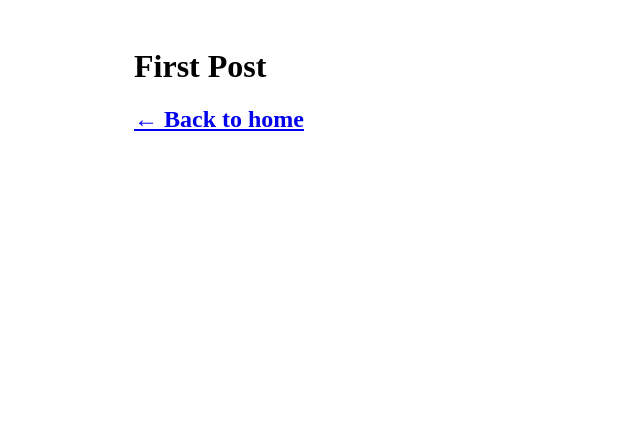
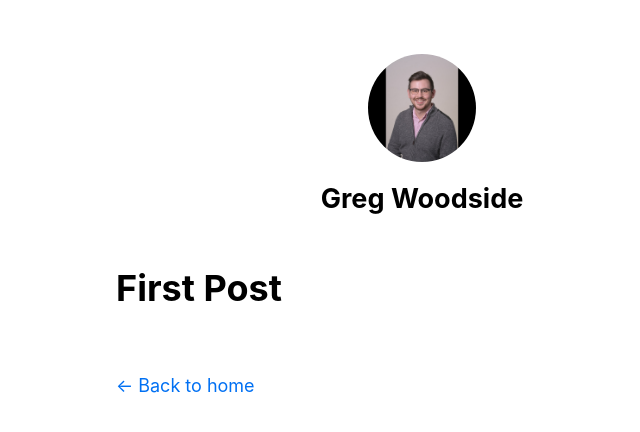
Before and after one commit to gergwoodside/nextjs-blog, a Next.js app: page /posts/first-post in a window 1280 px wide. Shown: the top 432 px of the page, without its empty margins (218-858 px from the left). Built offline with nearby package versions, Linux system fonts and the light colour scheme.

Commit message:
create layout for blog posts, prepare data fetching

```diff
--- a/components/layout.js
+++ b/components/layout.js
@@ -1,5 +1,69 @@
-import styles from "./layout.module.css"
+import Head from 'next/head';
+import Image from 'next/image';
+import styles from './layout.module.css';
+import utilStyles from '../styles/utils.module.css';
+import Link from 'next/link';
 
-export default function Layout({ children }) {
-    return <div className={styles.container}>{children}</div>;
+const name = 'Greg Woodside';
+export const siteTitle = 'Next.js Sample Website';
+
+export default function Layout({ children, home }) {
+  return (
+    <div className={styles.container}>
+      <Head>
+        <link rel="icon" href="/favicon.ico" />
+        <meta
+          name="description"
+          content="Learn how to build a personal website using Next.js"
+        />
+        <meta
+          property="og:image"
+          content={`https://og-image.vercel.app/${encodeURI(
+            siteTitle,
+          )}.png?theme=light&md=0&fontSize=75px&images=https%3A%2F%2Fassets.vercel.com%2Fimage%2Fupload%2Ffront%2Fassets%2Fdesign%2Fnextjs-black-logo.svg`}
+        />
+        <meta name="og:title" content={siteTitle} />
+        <meta name="twitter:card" content="summary_large_image" />
+      </Head>
+      <header className={styles.header}>
+        {home ? (
+          <>
+            <Image
+              priority
+              src="/images/profile.jpg"
+              className={utilStyles.borderCircle}
+              height={144}
+              width={144}
+              alt=""
+            />
+            <h1 className={utilStyles.heading2Xl}>{name}</h1>
+          </>
+        ) : (
+          <>
+            <Link href="/">
+              <Image
+                priority
+                src="/images/profile.jpg"
+                className={utilStyles.borderCircle}
+                height={108}
+                width={108}
+                alt=""
+              />
+            </Link>
+            <h2 className={utilStyles.headingLg}>
+              <Link href="/" className={utilStyles.colorInherit}>
+                {name}
+              </Link>
+            </h2>
+          </>
+        )}
+      </header>
+      <main>{children}</main>
+      {!home && (
+        <div className={styles.backToHome}>
+          <Link href="/">← Back to home</Link>
+        </div>
+      )}
+    </div>
+  );
 }
--- a/components/layout.module.css
+++ b/components/layout.module.css
@@ -2,4 +2,14 @@
     max-width: 36rem;
     padding: 0 1rem;
     margin: 3rem auto 6rem;
-}
+  }
+
+  .header {
+    display: flex;
+    flex-direction: column;
+    align-items: center;
+  }
+
+  .backToHome {
+    margin: 3rem 0 0;
+  }
--- a/pages/_app.js
+++ b/pages/_app.js
@@ -1,3 +1,5 @@
+import '../styles/global.css'
+
 export default function App({ Component, pageProps}) {
     return <Component {...pageProps} />;
 }
--- a/pages/posts/first-post.js
+++ b/pages/posts/first-post.js
@@ -17,9 +17,6 @@
           }
         />
         <h1>First Post</h1>
-        <h2>
-          <Link href="/">← Back to home</Link>
-        </h2>
       </Layout>
     );
   }
--- /dev/null
+++ b/styles/global.css
@@ -0,0 +1,27 @@
+html,
+body {
+  padding: 0;
+  margin: 0;
+  font-family: -apple-system, BlinkMacSystemFont, Segoe UI, Roboto, Oxygen, Ubuntu,
+    Cantarell, Fira Sans, Droid Sans, Helvetica Neue, sans-serif;
+  line-height: 1.6;
+  font-size: 18px;
+}
+
+* {
+  box-sizing: border-box;
+}
+
+a {
+  color: #0070f3;
+  text-decoration: none;
+}
+
+a:hover {
+  text-decoration: underline;
+}
+
+img {
+  max-width: 100%;
+  display: block;
+}
--- a/styles/globals.css
+++ /dev/null
@@ -1,32 +0,0 @@
-html,
-body {
-  padding: 0;
-  margin: 0;
-  font-family:
-    Inter,
-    -apple-system,
-    BlinkMacSystemFont,
-    Segoe UI,
-    Roboto,
-    Oxygen,
-    Ubuntu,
-    Cantarell,
-    Fira Sans,
-    Droid Sans,
-    Helvetica Neue,
-    sans-serif;
-}
-
-a {
-  color: inherit;
-  text-decoration: none;
-}
-
-* {
-  box-sizing: border-box;
-}
-
-img {
-  max-width: 100%;
-  height: auto;
-}
--- /dev/null
+++ b/styles/utils.module.css
@@ -0,0 +1,52 @@
+.heading2Xl {
+    font-size: 2.5rem;
+    line-height: 1.2;
+    font-weight: 800;
+    letter-spacing: -0.05rem;
+    margin: 1rem 0;
+  }
+
+  .headingXl {
+    font-size: 2rem;
+    line-height: 1.3;
+    font-weight: 800;
+    letter-spacing: -0.05rem;
+    margin: 1rem 0;
+  }
+
+  .headingLg {
+    font-size: 1.5rem;
+    line-height: 1.4;
+    margin: 1rem 0;
+  }
+
+  .headingMd {
+    font-size: 1.2rem;
+    line-height: 1.5;
+  }
+
+  .borderCircle {
+    border-radius: 9999px;
+  }
+
+  .colorInherit {
+    color: inherit;
+  }
+
+  .padding1px {
+    padding-top: 1px;
+  }
+
+  .list {
+    list-style: none;
+    padding: 0;
+    margin: 0;
+  }
+
+  .listItem {
+    margin: 0 0 1.25rem;
+  }
+
+  .lightText {
+    color: #666;
+  }
```
Also changed, not shown: pages/index.js (+8 -116 lines), public/images/profile.jpg.
